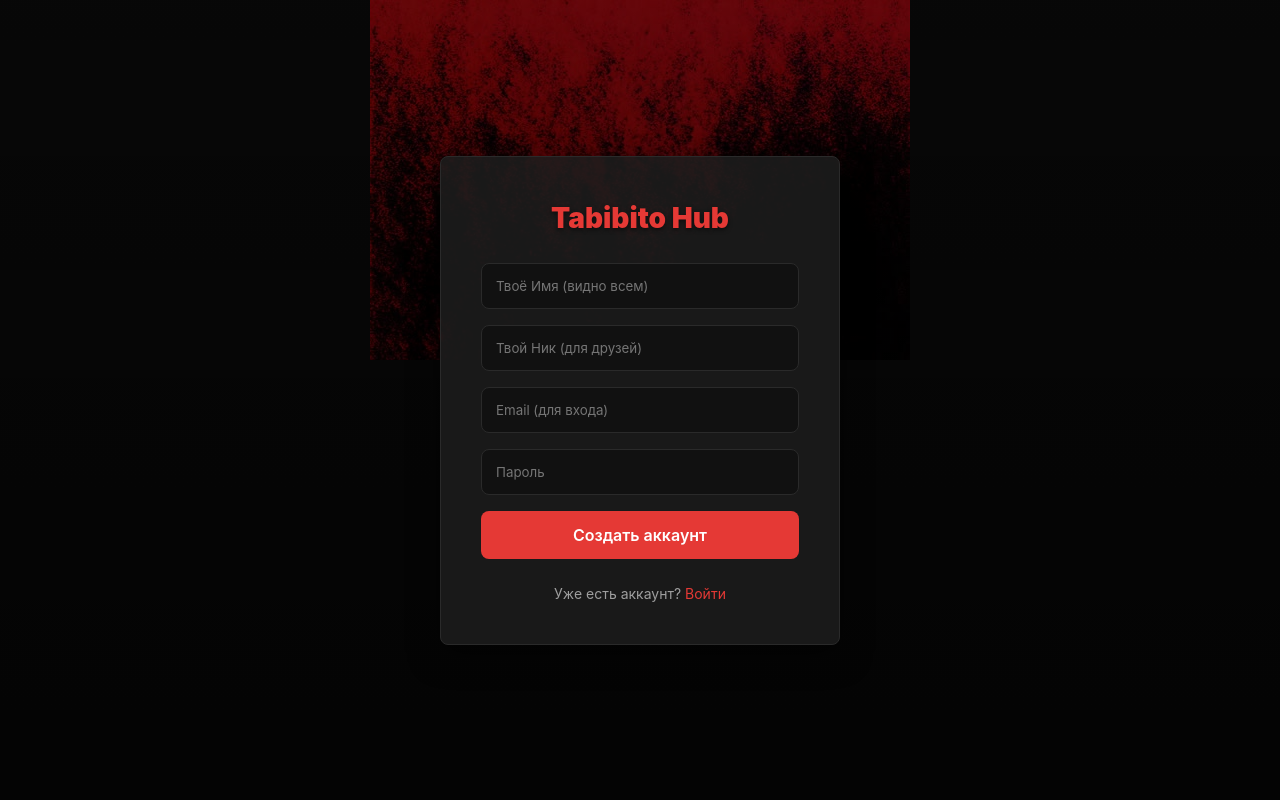
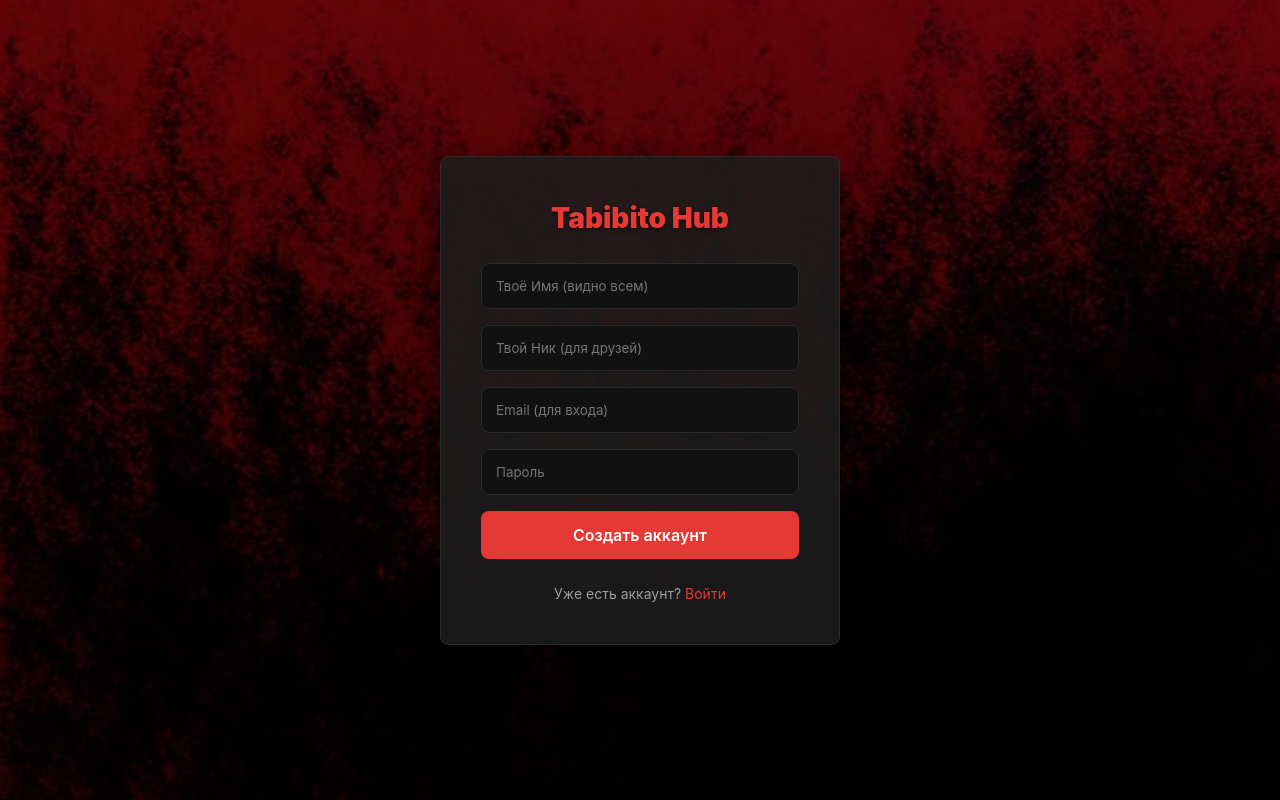
Before and after one commit to Yoshi-6767/Home-Hub, a Flask app: page /register in a window 1280 px wide. Run offline with Flask 3, Linux system fonts and the light colour scheme; parts of the project's set-up code (start-up, migrations or seed data) failed here and were passed over.

Commit message:
Update style.css

```diff
--- a/static/css/style.css
+++ b/static/css/style.css
@@ -1,6 +1,6 @@
 :root {
     --bg: #121212;
-    --sidebar-bg: rgba(24, 24, 24, 0.9);
+    --sidebar-bg: rgba(24, 24, 24, 0.7);
     --card-bg: rgba(30, 30, 30, 0.85);
     --text: #ffffff;
     --text-muted: #9e9e9e;
@@ -21,17 +21,15 @@
 
 body {
     background-color: var(--bg);
-    /* Убрали cover, поставили auto, чтобы не растягивался */
+    /* Вернули cover, чтобы обои заполняли ВЕСЬ экран */
     background-image: linear-gradient(rgba(0, 0, 0, 0.6), rgba(0, 0, 0, 0.8)), url('/static/bg.jpg');
-    background-size: auto; /* Картинка в оригинальном размере */
-    background-position: top center; /* Прижали к верху по центру */
-    background-repeat: no-repeat; /* Без повторов */
+    background-size: cover;
+    background-position: center;
     background-attachment: fixed;
-
     color: var(--text);
     line-height: 1.5;
     min-height: 100vh;
-    overflow-x: hidden; /* Убираем горизонтальную прокрутку! */
+    overflow-x: hidden;
 }
 
 /* --- ШАПКА СВЕРХУ --- */
```
